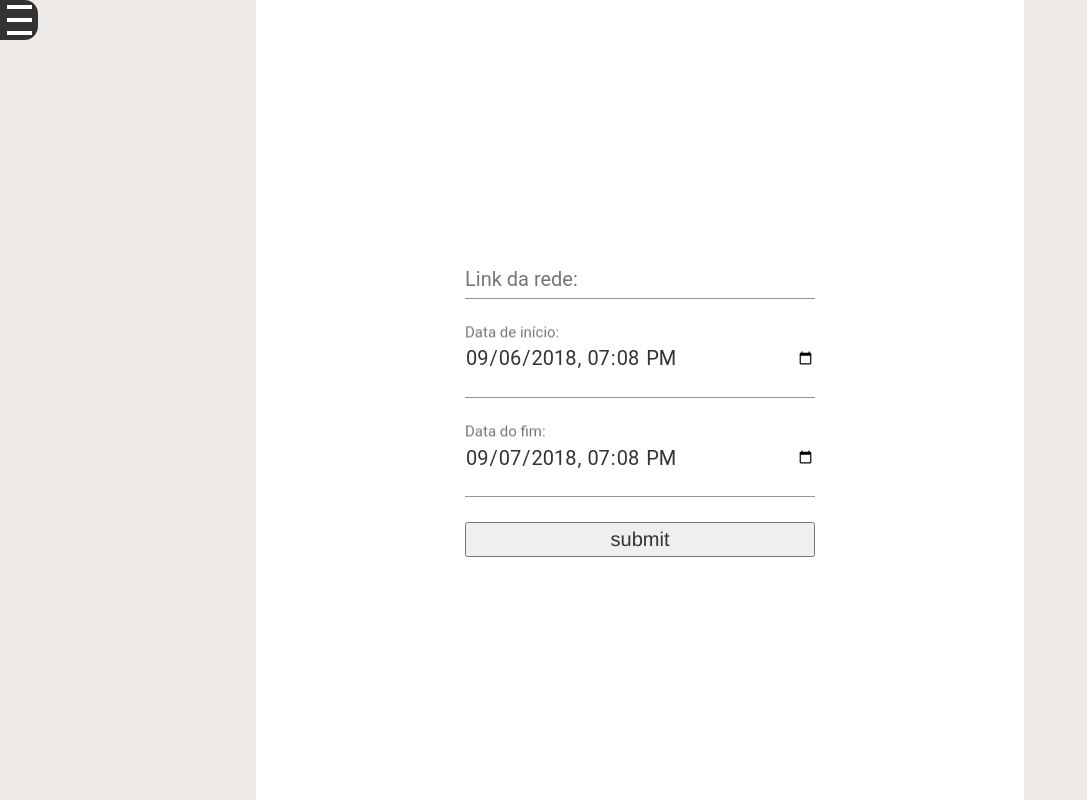
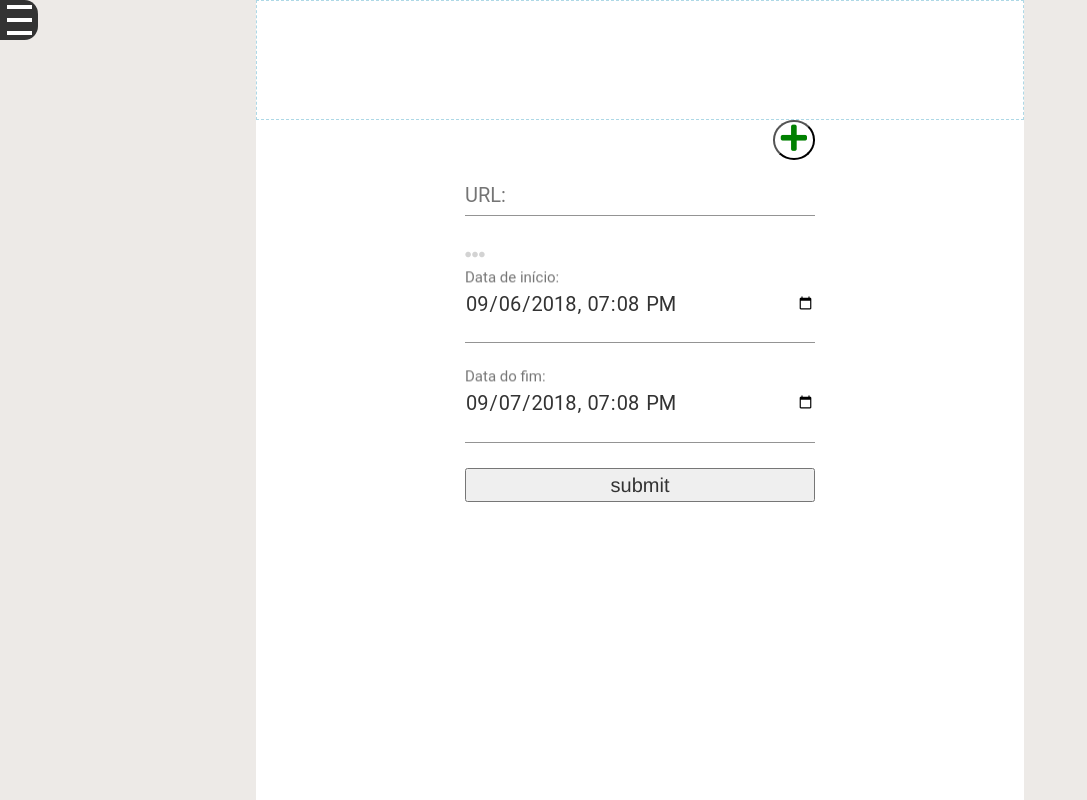
Before and after one commit to rseRafael/social-mind, an Angular app: page /addmedia/twitter/config in a window 1280 px wide. Shown: the whole page, without its empty margins (0-1087 px from the left). Built offline with nearby package versions, Linux system fonts and the light colour scheme.

Commit message:
Adição do delete button

```diff
--- a/src/app/add-media/add-media.component.css
+++ b/src/app/add-media/add-media.component.css
@@ -4,10 +4,87 @@
     justify-content: center;
     background-color: white;
     align-items: center;
+    height: 100%;
+    width: 100%;
 }
 
 .addmedia-form{
     display: flex;
     flex-direction: column;
     justify-content: flex-start;
+    height: 100%;
+    width: 100%;
 }
+
+.disabled{
+    background-color: lightgrey;
+    opacity: 0.5;
+    cursor: auto;
+}
+
+#addmedia-form-div{
+    width: 100%;
+    display: flex;
+    flex-direction: column;
+    justify-content: center;
+    align-items: center;
+    overflow: scroll;
+}
+
+#addmedia-image{
+    width: 100%;
+    height: 15%;
+    border:  1px lightblue dashed;
+}
+
+
+.addmedia-add-icon{
+    font-size: 30px;
+    color: green;
+    cursor: pointer;
+}
+
+
+.icon-div{
+    width: 100%;
+    display: flex;
+    flex-direction: row;
+    justify-content: flex-end;
+    align-items: center;
+
+}
+
+.icon-btn{
+    background-color: white;
+    border-radius: 100%;
+}
+
+.open{
+    width: 0px;
+    animation-name: open-anim;
+    animation-duration: 1s;
+    animation-iteration-count: 1;
+}
+.icon{
+    animation-name: icon-anim;
+    animation-duration: 2s;
+    animation-iteration-count: 1;
+}
+
+@keyframes open-anim{
+    from{
+        width: 0px;
+    }
+    to{
+        width: 100px;
+    }
+}
+
+@keyframes icon-anim{
+    from{
+        font-size: 0px;
+    }
+    to{
+        font-size: 25px;
+    }
+}
--- a/src/app/add-media/add-media.component.html
+++ b/src/app/add-media/add-media.component.html
@@ -2,20 +2,48 @@
 
   <div class="addmedia-form">
 
-    <div id="addmedia-image"></div>
+    <div id="addmedia-image">
 
-    <form  (ngSubmit)="sendForm($event, mediaForm)" #mediaForm="ngForm" enctype="multipart/form-data" class="addmedia-form" style="font-size: 20px; width: 350px;" id="media-form" name="form-media" method="POST">
+    </div>
+    <div id="addmedia-form-div">
+      <form  #mediaForm="ngForm" enctype="multipart/form-data" class="addmedia-form" style="font-size: 20px; width: 350px;" id="media-form" name="form-media" method="POST">
+
+        <div class="icon-div">
+          <button class="icon-btn">
+           <i class="fas fa-plus addmedia-add-icon" (click)="addLink()"></i>
+          </button>
+        </div>
+
         <mat-form-field>
-        <input matInput placeholder="Link da rede:" value="" name="link-name" id="media-link">
+          <input matInput placeholder="URL:" value="" name="link-name" id="media-link" [class.disabled]="hassent == true" disabled={{hassent}}>
         </mat-form-field>
+
+        <mat-form-field *ngFor="let link of links">
+          <input matInput placeholder="linkTeste:" value="" name="link-name2"  [class.disabled]="hassent == true" disabled={{hassent}}>
+        </mat-form-field>
+
+        <settings-btn></settings-btn>
+
         <mat-form-field >
-        <input matInput type="datetime-local" placeholder="Data de início:" value={{today}} name="start-date" id="start-date">
+          <input matInput type="datetime-local" placeholder="Data de início:" value={{today}} name="start-date" id="start-date" [class.disabled]="hassent == true" disabled={{hassent}}>
         </mat-form-field>
+
         <mat-form-field>
-        <input matInput type="datetime-local" placeholder="Data do fim:" value={{tomorrow}} name="end-date" id="end-date">
+          <input matInput type="datetime-local" placeholder="Data do fim:" value={{tomorrow}} name="end-date" id="end-date" [class.disabled]="hassent == true" disabled={{hassent}}>
         </mat-form-field>
-      <input type="submit" value="submit"/>
+
+        <input type="submit" value="submit"  id="submit-btn" [class.disabled]="hassent == true" (click)="sendForm($event)" />
+
       </form>
+      <mat-spinner mode="indeterminate" *ngIf="hassent == true" diameter=60></mat-spinner>
+    </div>
+
+    <div *ngIf="received === true" style="width: 100%; height: 250px; overflow: scroll;">
+      <p >
+        {{message}}
+      </p>
+   </div>
+
 
   </div>
 
--- a/src/app/add-media/add-media.component.ts
+++ b/src/app/add-media/add-media.component.ts
@@ -1,7 +1,7 @@
 import { Component, OnInit } from '@angular/core';
 import { FormGroup, FormControl} from '@angular/forms';
 import { HttpClient, HttpHeaders } from '@angular/common/http';
-import { catchError, map, tap } from 'rxjs/operators';
+import { catchError, map, tap, timeInterval } from 'rxjs/operators';
 
 
 
@@ -30,6 +30,10 @@ export class AddMediaComponent implements OnInit {
   });
   public today: String = "1999-01-01T23:59";
   public tomorrow: String = "1999-01-02T23:59";
+  public message: String = " empty ";
+  public received: Boolean = false;
+  public hassent: Boolean  = false;
+  public links: Array<String> = [];
   constructor(private http: HttpClient) { }
 
   ngOnInit() {
@@ -81,11 +85,21 @@ export class AddMediaComponent implements OnInit {
       .then(res =>{
         console.log("second response: ");
         console.log(res) ;
+        this.received = true;
+        this.message = res['msg'];
+        setInterval(
+          ()=>{
+            this.received = false;
+            this.message  = " empty "
+          },
+          30000
+        );
       })
       .catch(
         error=>{
         }
       )
+      this.hassent = true;
     }
   }
 
@@ -106,4 +120,12 @@ export class AddMediaComponent implements OnInit {
       return false;
     }
   }
+
+  verifyDates(startdate: Date , enddate: Date ){
+
+  }
+
+  addLink(){
+    this.links.push(null);
+  }
 }
--- a/src/app/app.component.html
+++ b/src/app/app.component.html
@@ -16,7 +16,8 @@
          [class.app-anim-content-open]="open == false && shouldAnimate == true"
          [class.app-content-close]="open == true && animated == true"
          [class.app-content-open]="open == false && animated == true">
-        <div class="app-column"></div>
+        <div class="app-column">
+        </div>
         <div class="app-column-main" id="app-outlet">
             <router-outlet></router-outlet>
         </div>
--- /dev/null
+++ b/src/app/settings-btn/settings-btn.component.css
@@ -0,0 +1,82 @@
+.settings-main-div{
+    display: flex;
+    flex-direction: row;
+}
+.open-settings{
+    animation-name: open-settings-anim;
+    animation-duration: 1s;
+    animation-iteration-count: 1;
+}
+.close-settings{
+    animation-name: close-settings-anim;
+    animation-duration: 1s;
+    animation-iteration-count: 1;
+}
+.opened-settings{
+    margin-left: 20px;
+    color: lightgrey;
+}
+
+.closed-settings{
+    margin-left: 0px;
+    color: lightgrey;
+}
+
+@keyframes open-settings-anim{
+    from{
+       margin-left: 0px;
+    }
+    to{
+       margin-left: 20px;
+    }
+}
+
+@keyframes close-settings-anim{
+    from{
+       margin-left: 20px;
+    }
+    to{
+       margin-left: 0px;
+    }
+}
+
+
+.open-dlt{
+    animation-name: open-dlt-anim;
+    animation-duration: 1s;
+    animation-iteration-count: 1;
+}
+
+.close-dlt{
+    animation-name: close-dlt-anim;
+    animation-duration: 1s;
+    animation-iteration-count: 1;
+}
+
+.opened-dlt{
+    font-size: 20px;
+    color: red;
+}
+
+.closed-dlt{
+    font-size: 0px;
+    color: red;
+}
+
+@keyframes open-dlt-anim{
+    from{
+        font-size: 0px;
+    }
+    to{
+        font-size: 20px;
+    }
+}
+
+@keyframes close-dlt-anim{
+    from{
+        font-size: 20px;
+    }
+    to{
+        font-size: 0px;
+    }
+}
--- /dev/null
+++ b/src/app/settings-btn/settings-btn.component.html
@@ -0,0 +1,25 @@
+<div class="settings-main-div">
+
+  <div
+      [class.open-dlt]="open == true && animated == false"
+      [class.opened-dlt]="open == true && animated == true"
+      [class.close-dlt]="open == false && animated == false"
+      [class.closed-dlt]="open == false && animated == true">
+
+    <i  class="fas fa-trash-alt">
+    </i>
+
+  </div>
+
+  <div (click)="setOpen()"
+       [class.open-settings]="open == true && animated == false"
+       [class.opened-settings]="open == true && animated == true"
+       [class.close-settings]="open == false && animated == false"
+       [class.closed-settings]="open == false && animated == true">
+
+
+    <i class="fas fa-ellipsis-h" style="color: lightgrey; cursor: pointer"></i>
+
+  </div>
+
+</div>
--- /dev/null
+++ b/src/app/settings-btn/settings-btn.component.ts
@@ -0,0 +1,31 @@
+import { Component, OnInit } from '@angular/core';
+
+@Component({
+  selector: 'settings-btn',
+  templateUrl: './settings-btn.component.html',
+  styleUrls: ['./settings-btn.component.css']
+})
+export class SettingsBtnComponent implements OnInit {
+
+  public open: Boolean = false;
+  public animated: Boolean = true;
+  constructor() {
+
+   }
+
+  ngOnInit() {
+
+  }
+
+  setOpen(){
+    this.open = !this.open;
+    this.animated = false;
+    setInterval(
+      ()=>{
+        this.animated = true;
+      },
+      1000
+    )
+  }
+
+}
```
Also changed, not shown: src/app/app.module.ts (+7 -2 lines), 1 other file (tests, documents, lock files or other folders). Lines whose indentation alone changed are shown as unchanged.
